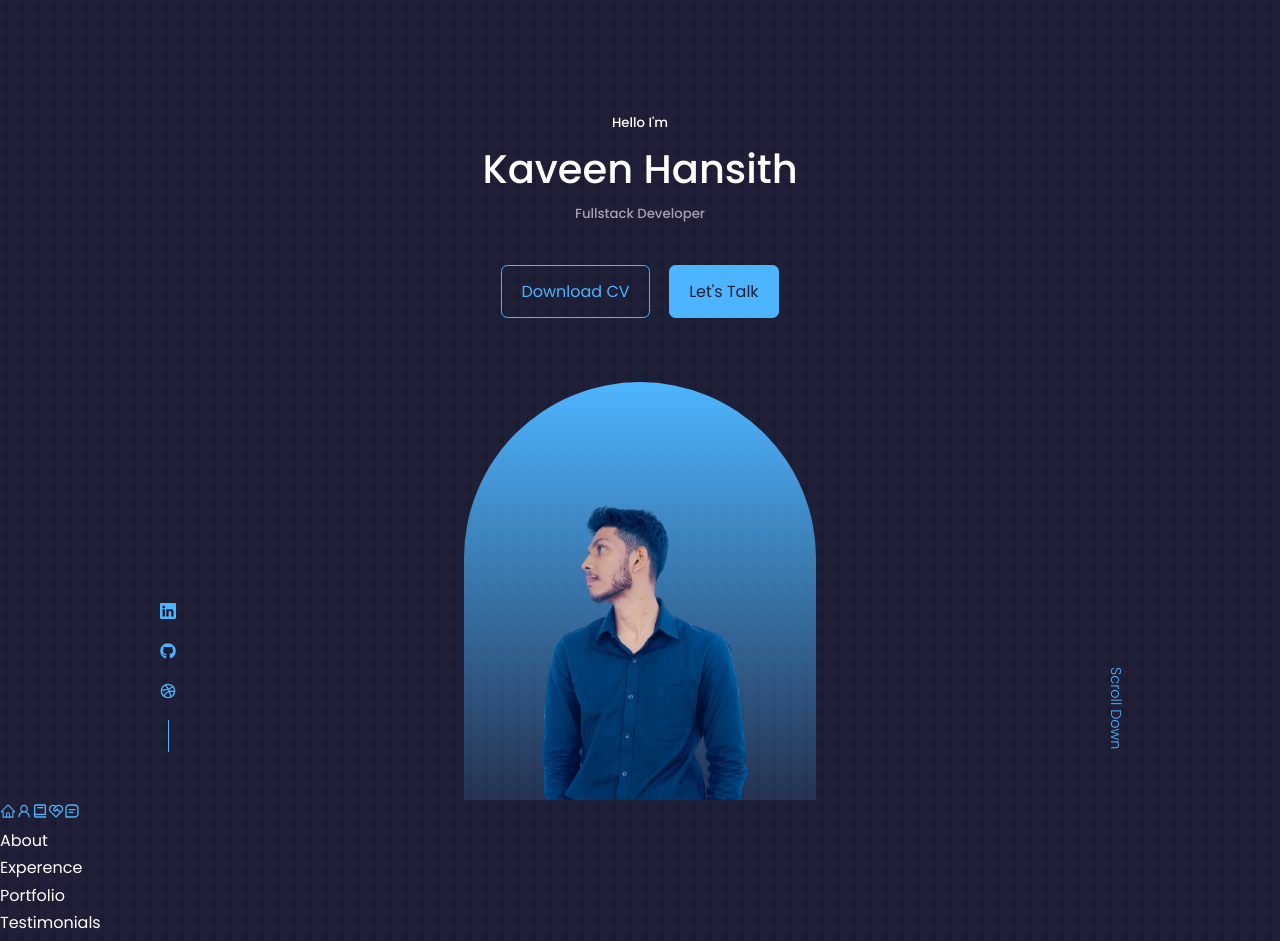
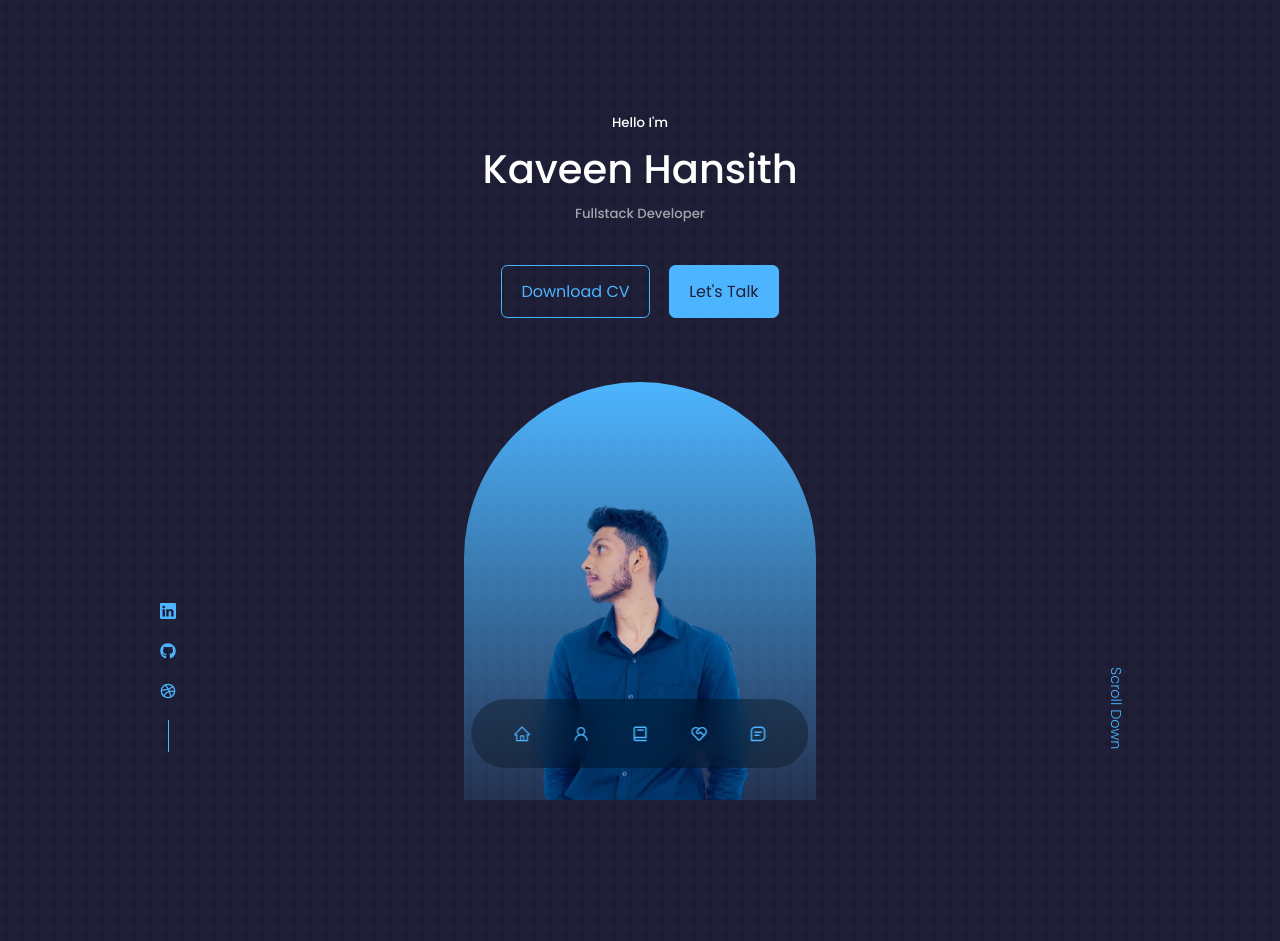
Before and after one commit to Kaveenxz/portfolio-website, a React (Create React App) app: page / in a window 1280 px wide. Shown: the top 941 px of the page. Built offline with nearby package versions, Linux system fonts and the light colour scheme.

Commit message:
style navbar with css

```diff
--- a/src/components/about/About.jsx
+++ b/src/components/about/About.jsx
@@ -2,7 +2,7 @@
 
 const About = () => {
   return (
-    <div>About</div>
+   <section id='about'></section>
   )
 }
 
--- a/src/components/contact/Contact.jsx
+++ b/src/components/contact/Contact.jsx
@@ -2,7 +2,9 @@
 
 const Contact = () => {
   return (
-    <div>Contact</div>
+    <section id="contact">
+
+    </section>
   )
 }
 
--- a/src/components/experence/Experence.jsx
+++ b/src/components/experence/Experence.jsx
@@ -2,7 +2,9 @@
 
 function Experence() {
   return (
-    <div>Experence</div>
+    <section id="experence">
+
+    </section>
   )
 }
 
--- a/src/components/nav/Nav.jsx
+++ b/src/components/nav/Nav.jsx
@@ -7,13 +7,13 @@
 
 function Nav() {
   return (
-    <div>
-      <a href="#"><AiOutlineHome/></a>
+    <nav>
+      <a href="#" className='active'><AiOutlineHome/></a>
       <a href="#about"><AiOutlineUser/></a>
       <a href="#experence"><BiBook/></a>
-      <a href="#service"><RiServiceLine/></a>
-      <a href="#"><BiMessageSquareDetail/></a>
-    </div>
+      <a href="#services"><RiServiceLine/></a>
+      <a href="#contact"><BiMessageSquareDetail/></a>
+    </nav>
   )
 }
 
--- a/src/components/nav/nav.css
+++ b/src/components/nav/nav.css
@@ -0,0 +1,33 @@
+nav{
+    background: rgba(0, 0, 0, 0.3);
+    width: max-content;
+    display: block;
+    padding: 0.7rem 1.7rem;
+    z-index: 2;
+    position: fixed;
+    left: 50%;
+    transform: translateX(-50%);
+    bottom: 2rem;
+    display: flex;
+    gap: 0.8rem;
+    border-radius: 3rem;
+    backdrop-filter: blur(15px);
+}
+
+nav a{
+    background: transparent;
+    padding: 0.9rem;
+    border-radius: 50%;
+    display: flex;
+    columns: var(--color-light);
+    font-size: 1.1rem;
+}
+
+nav a:hover{
+    background: rgba(0, 0, 0, 0.3);
+}
+
+nav a:active{
+    background: var(--color-bg);
+    color: var(--color-white);
+}
--- a/src/components/portfolio/Portfolio.jsx
+++ b/src/components/portfolio/Portfolio.jsx
@@ -2,7 +2,7 @@
 
 function Portfolio() {
   return (
-    <div>Portfolio</div>
+    <section id="portfolio"></section>
   )
 }
 
--- a/src/components/services/Services.jsx
+++ b/src/components/services/Services.jsx
@@ -2,7 +2,7 @@
 
 function Services() {
   return (
-    <div>Services</div>
+    <section id="services"></section>
   )
 }
 
--- a/src/components/testimonials/Testimonials.jsx
+++ b/src/components/testimonials/Testimonials.jsx
@@ -2,7 +2,7 @@
 
 function Testimonials() {
   return (
-    <div>Testimonials</div>
+    <section id="testimonials"></section>
   )
 }
 
--- a/src/index.css
+++ b/src/index.css
@@ -62,6 +62,7 @@
 
 section{
     margin-top: 8rem;
+    height: 100vh;
 }
 
 section > h2, section > h5{
```
